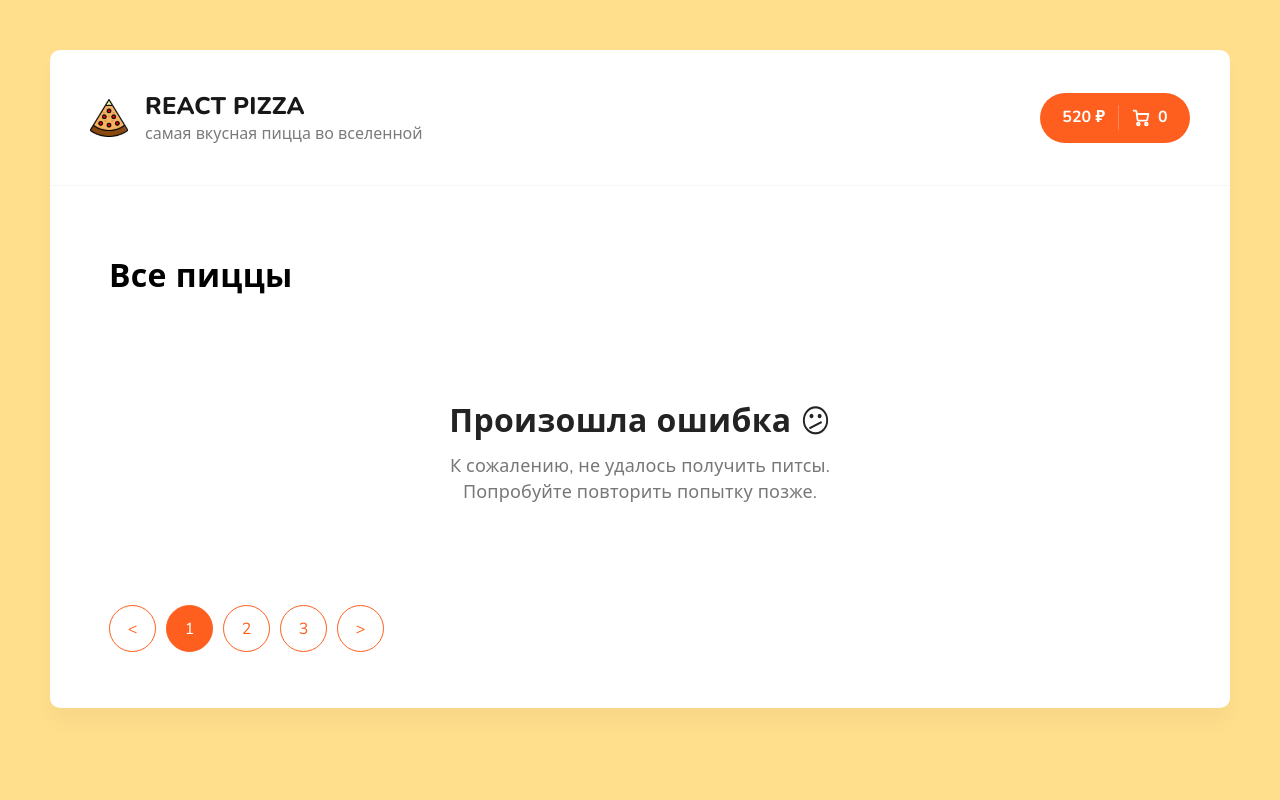
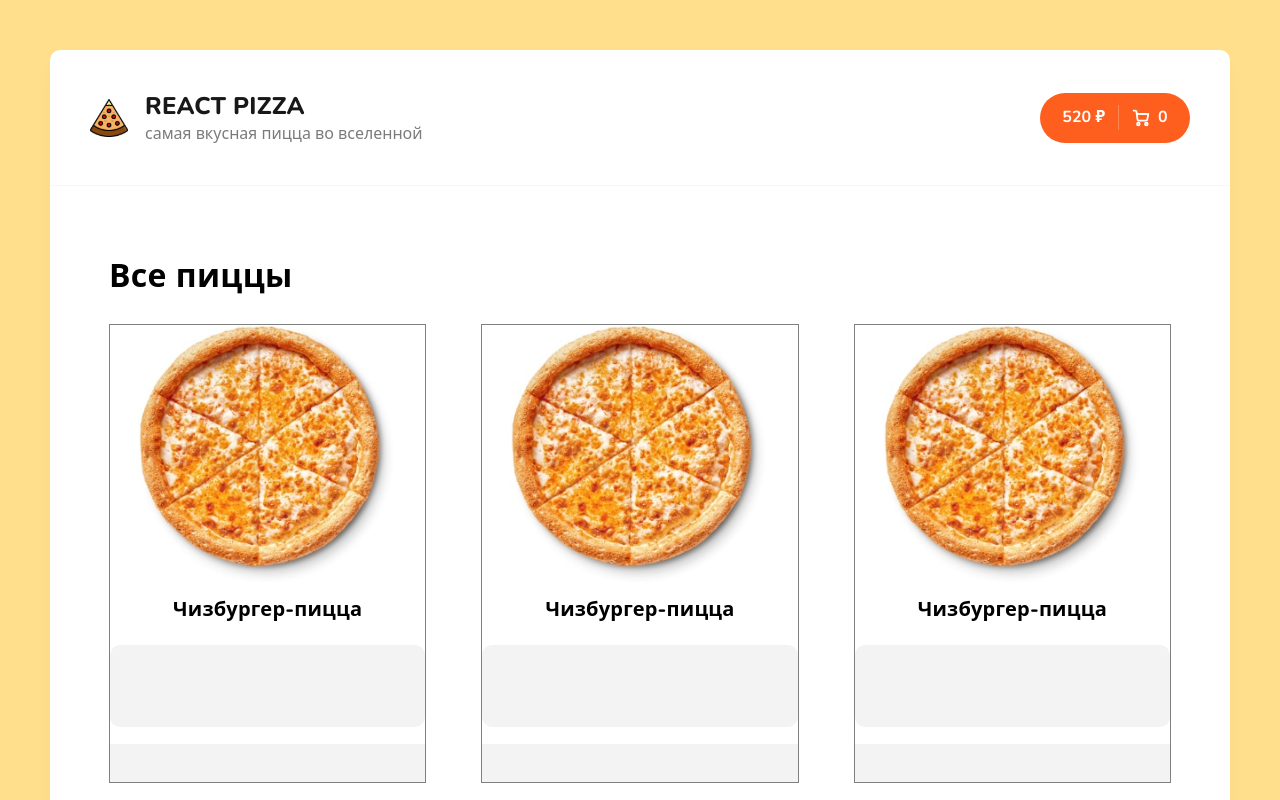
Before and after one commit to anzhelf/pizza-react, a React (Create React App) app: page / in a window 1280 px wide. Shown: the top 800 px of the page. Built offline with nearby package versions, Linux system fonts and the light colour scheme.

Commit message:
Добавить компонент пиццы

```diff
--- a/src/components/Content/Content.css
+++ b/src/components/Content/Content.css
@@ -12,6 +12,14 @@ font-weight: 700;
 letter-spacing: 0.32px;
 }
 
+.pizza-list {
+  width: 100%;
+  display: grid;
+  grid-template-columns: repeat(3, 1fr);
+  grid-row-gap: 65px;
+  grid-column-gap: 55px;
+}
+
 @media screen and (max-width: 800px ) {
   .content__title {
     font-size: 26px;
--- a/src/components/Content/Content.jsx
+++ b/src/components/Content/Content.jsx
@@ -2,13 +2,24 @@ import './Content.css';
 import Navigation from '../Navigation/Navigation';
 import Error from '../Error/Error';
 import Pagination from '../Pagination/Pagination';
+import PizzaBlock from '../PizzaBlock/PizzaBlock';
 
 function Content () {
   return (
     <div className='content'>
       {/* <Navigation /> */}
       <h2 className="content__title">Все пиццы</h2>
-      <Error />
+      {/* <Error /> */}
+      <div className='pizza-list'>
+      <PizzaBlock />
+      <PizzaBlock />
+      <PizzaBlock />
+      <PizzaBlock />
+      <PizzaBlock />
+      <PizzaBlock />
+      </div>
+
+
       <Pagination />
     </div>
   )
--- /dev/null
+++ b/src/components/PizzaBlock/PizzaBlock.css
@@ -0,0 +1,37 @@
+.pizza-block {
+ min-width: 280px;
+  height: 459px;
+  border: 1px solid grey;
+  display: flex;
+  align-items: center;
+  flex-direction: column;
+  box-sizing: border-box;
+}
+
+.pizza-block__image {
+width: 259px;
+height: 260px;
+}
+
+.pizza-block__title {
+  color: #000;
+text-align: center;
+font-size: 20px;
+font-weight: 800;
+letter-spacing: 0.2px;
+margin: 11px 0 0;
+}
+
+.pizza-block__info {
+  border-radius: 10px;
+background: #F3F3F3;
+width: 100%;
+height: 85px;
+margin: 22px 0 17px;
+}
+
+.pizza-block__button-block {
+  background: #F3F3F3;
+  width: 100%;
+  height: 40px;
+}
--- /dev/null
+++ b/src/components/PizzaBlock/PizzaBlock.jsx
@@ -0,0 +1,20 @@
+import './PizzaBlock.css';
+import Pizza from '../../images/pizza.svg';
+
+
+function PizzaBlock() {
+  return (
+    <div className='pizza-block'>
+      <img className='pizza-block__image' src={Pizza} />
+      <h3 className='pizza-block__title'>Чизбургер-пицца</h3>
+      <div class="pizza-block__info">
+
+      </div>
+      <div class="pizza-block__button-block">
+
+        </div>
+    </div>
+  )
+}
+
+export default PizzaBlock;
```
